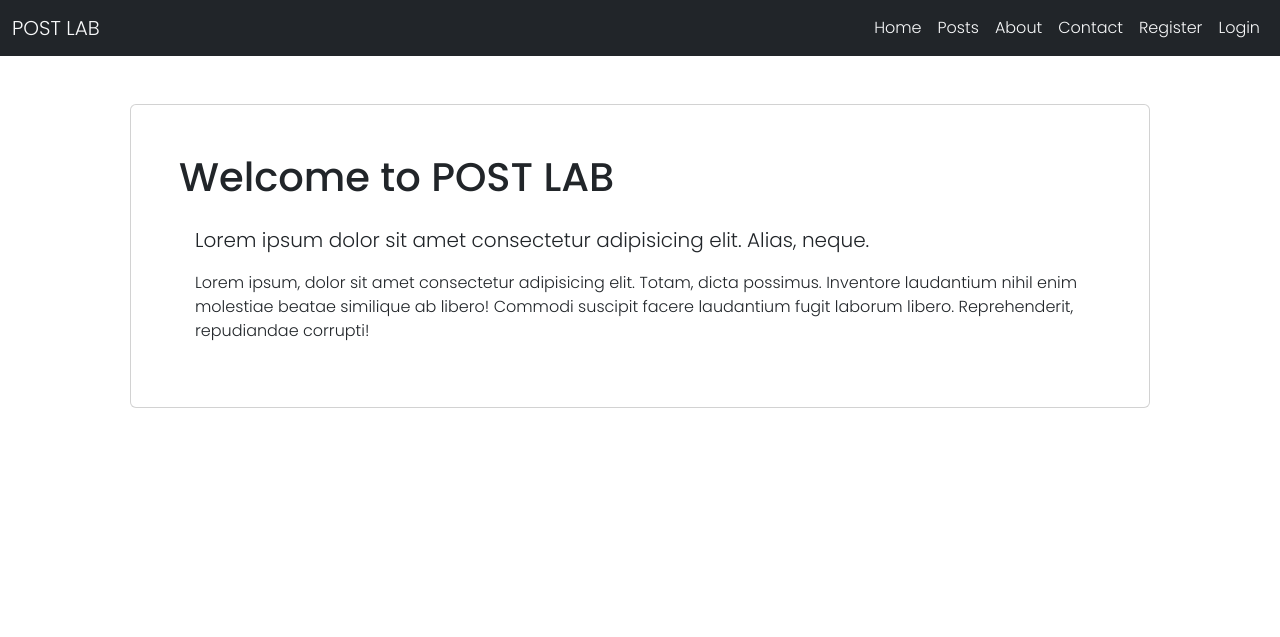
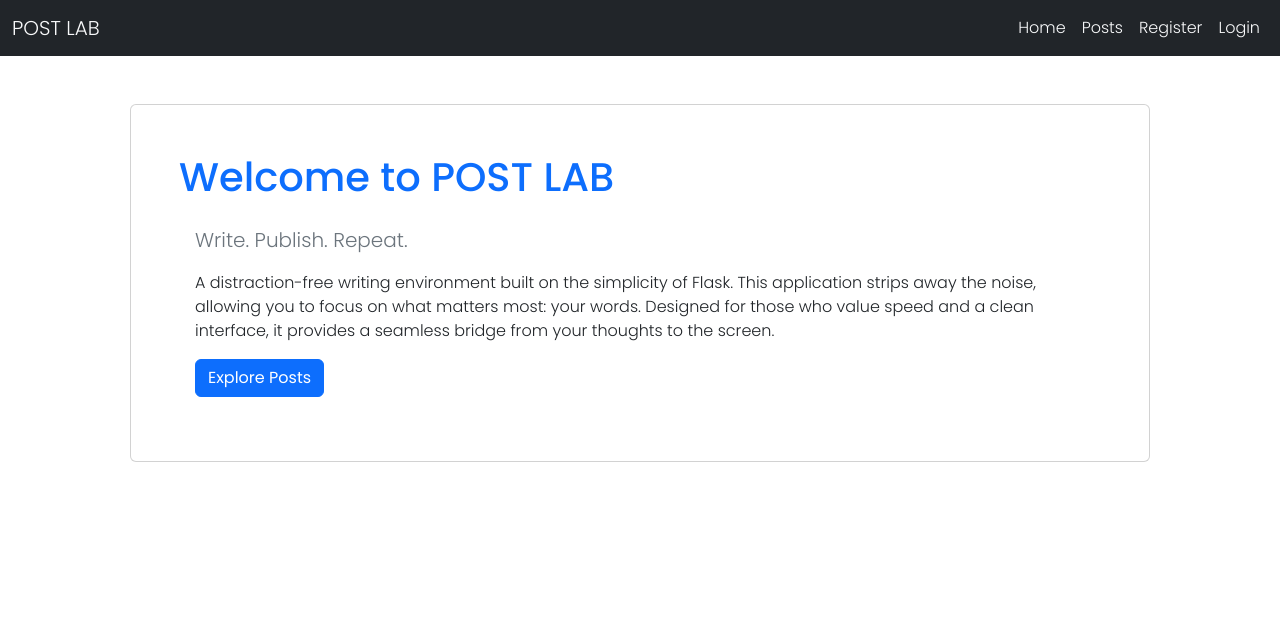
Before and after one commit to niyooshawebsites/flask--posts-app, a Flask app: page / in a window 1280 px wide. Shown: the top 637 px of the page. Run offline with Flask 3, Linux system fonts and the light colour scheme; some libraries are stand-ins or nearby versions.

Commit message:
changes done

```diff
--- a/app/forms/post.py
+++ b/app/forms/post.py
@@ -2,4 +2,4 @@ from  wtforms import Form, StringField, validators, TextAreaField
 
 class PostForm(Form):
     title = StringField("Title", [validators.Length(min=10, max=200), validators.DataRequired()])
-    content = TextAreaField("Content", [validators.Length(min=100), validators.DataRequired()])
+    content = TextAreaField("Content", render_kw={"id": "editor"})
--- a/app/templates/about.html
+++ /dev/null
@@ -1,4 +0,0 @@
-{% extends 'layout.html'%}
-{% block body %}
-<h1>About</h1>
-{% endblock%}
--- a/app/templates/contact.html
+++ /dev/null
@@ -1,4 +0,0 @@
-{% extends 'layout.html' %}
-{% block body %}
-<h1>Contact</h1>
-{% endblock %}
--- a/app/templates/dashboard/add.html
+++ b/app/templates/dashboard/add.html
@@ -2,12 +2,12 @@
 import render_field %}
 <h1>Add Post</h1>
 <form action="" method="POST">
-  <div class="form-group">
+  <div class="form-group mb-2">
     {{render_field(form.title, class_="form-control mb-2")}}
   </div>
 
-  <div class="form-group">
-    {{render_field(form.content, class_="form-control mb-2", id="editor")}}
+  <div class="form-group mb-2">
+    {{render_field(form.content, class_="form-control mb-2")}}
   </div>
   <input type="submit" value="Add Post" class="btn btn-primary" />
 </form>
--- a/app/templates/dashboard/edit.html
+++ b/app/templates/dashboard/edit.html
@@ -8,8 +8,8 @@
     {{ render_field(form.title, class_="form-control ") }}
   </div>
 
-  <div class="form-group mb-2" id="editor">
-    {{ render_field(form.content, class_="form-control ", ) }}
+  <div class="form-group mb-2">
+    {{ render_field(form.content, class_="form-control" ) }}
   </div>
 
   <input type="submit" value="Update Post" class="btn btn-primary" />
--- a/app/templates/includes/_navbar.html
+++ b/app/templates/includes/_navbar.html
@@ -22,12 +22,6 @@
         <li class="nav-item">
           <a class="nav-link text-light" href="/posts">Posts</a>
         </li>
-        <li class="nav-item">
-          <a class="nav-link text-light" href="/about">About</a>
-        </li>
-        <li class="nav-item">
-          <a class="nav-link text-light" href="/contact">Contact</a>
-        </li>
 
         {% if'logged_in' in session %}
         <li class="nav-item">
--- a/app/templates/index.html
+++ b/app/templates/index.html
@@ -1,20 +1,17 @@
-{% extends 'layout.html' %}
-{% block body %}
+{% extends 'layout.html' %} {% block body %}
 <div class="card p-5 m-5">
-    <div class="car-header">
-        <h1 class="card-title">Welcome to POST LAB</h1>
-    </div>
-    <div class="card-body">
-        <p class="lead">
-            Lorem ipsum dolor sit amet consectetur adipisicing elit. Alias,
-            neque.
-        </p>
-        <p class="card-text">
-            Lorem ipsum, dolor sit amet consectetur adipisicing elit. Totam,
-            dicta possimus. Inventore laudantium nihil enim molestiae beatae
-            similique ab libero! Commodi suscipit facere laudantium fugit
-            laborum libero. Reprehenderit, repudiandae corrupti!
-        </p>
-    </div>
+  <div class="car-header">
+    <h1 class="card-title text-primary">Welcome to POST LAB</h1>
+  </div>
+  <div class="card-body">
+    <p class="lead text-secondary">Write. Publish. Repeat.</p>
+    <p class="card-text">
+      A distraction-free writing environment built on the simplicity of Flask.
+      This application strips away the noise, allowing you to focus on what
+      matters most: your words. Designed for those who value speed and a clean
+      interface, it provides a seamless bridge from your thoughts to the screen.
+    </p>
+    <a class="btn btn-primary" href="/posts">Explore Posts</a>
+  </div>
 </div>
 {% endblock %}
--- a/app/templates/layout.html
+++ b/app/templates/layout.html
@@ -11,9 +11,11 @@
       crossorigin="anonymous"
     />
     <link
-      href="https://cdn.jsdelivr.net/npm/quill@2.0.3/dist/quill.snow.css"
       rel="stylesheet"
+      href="https://cdn.ckeditor.com/ckeditor5-premium-features/47.6.1/ckeditor5-premium-features.css"
+      crossorigin
     />
+
     <link
       rel="stylesheet"
       href="{{ url_for('static', filename='style.css') }}"
@@ -34,14 +36,5 @@
       integrity="sha384-FKyoEForCGlyvwx9Hj09JcYn3nv7wiPVlz7YYwJrWVcXK/BmnVDxM+D2scQbITxI"
       crossorigin="anonymous"
     ></script>
-    <!-- Include the Quill library -->
-    <script src="https://cdn.jsdelivr.net/npm/quill@2.0.3/dist/quill.js"></script>
-
-    <!-- Initialize Quill editor -->
-    <script>
-      const quill = new Quill("#editor", {
-        theme: "snow",
-      });
-    </script>
   </body>
 </html>
```
